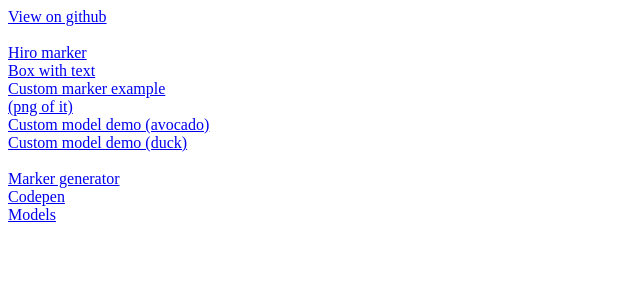
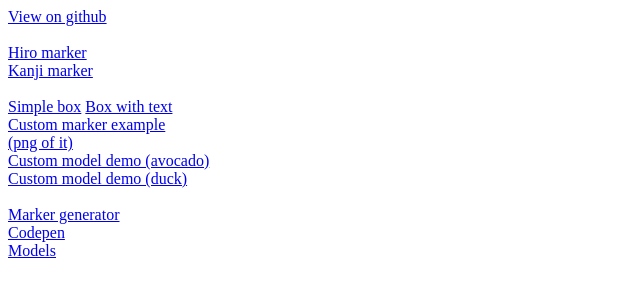
Before and after one commit to LuckyWasTaken/arjs-playground, a plain HTML site: page index.html in a window 1280 px wide. Shown: the whole page, without its empty margins (0-640 px from the left). Drawn offline with Linux system fonts and the light colour scheme.

Commit message:
Added another sample link for students

```diff
--- a/index.html
+++ b/index.html
@@ -4,6 +4,9 @@
         <a href="https://github.com/LuckyWasTaken/arjs-playground">View on github</a><br><br>
 
         <a href="https://github.com/jeromeetienne/AR.js/blob/master/data/images/HIRO.jpg">Hiro marker</a><br>
+        <a href="https://upload.wikimedia.org/wikipedia/commons/b/ba/Kanji_marker_ARjs.png">Kanji marker</a><br><br>
+
+        <a href="https://luckywastaken.github.io/arjs-playground/v1">Simple box</a>
         <a href="https://luckywastaken.github.io/arjs-playground/v2">Box with text</a><br>
         <a href="https://luckywastaken.github.io/arjs-playground/marker">Custom marker example</a><br>
         <a href="https://github.com/LuckyWasTaken/arjs-playground/blob/master/marker.png">(png of it)</a><br>
```
Also changed, not shown: Kanji_marker_ARjs.png (added).
